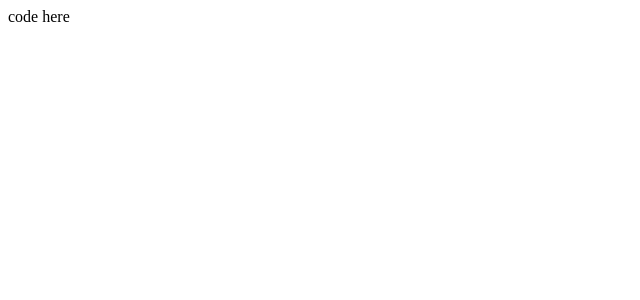
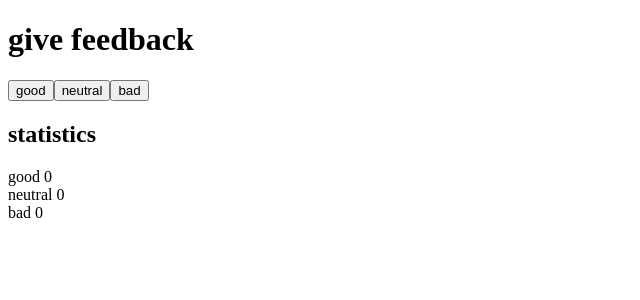
Before and after one commit to InstaFall/fsoSubmit, a React (Create React App) app in the folder part1/unicafe/: page / in a window 1280 px wide. Shown: the top 300 px of the page, without its empty margins (0-640 px from the left). Built offline with nearby package versions, Linux system fonts and the light colour scheme.

Commit message:
Commit exercise 1.6

```diff
--- a/part1/unicafe/src/App.js
+++ b/part1/unicafe/src/App.js
@@ -1,5 +1,21 @@
 import { useState } from 'react'
 
+// Button component
+const Button = ({ onClick, text }) => <button onClick={onClick}>{text}</button>
+
+// Header component
+const Header = ({ h, text }) => {
+  switch (h) {
+    case `h1`: return (<h1>{text}</h1>)
+    case `h2`: return (<h2>{text}</h2>)
+    case `h3`: return (<h3>{text}</h3>)
+    case `h4`: return (<h4>{text}</h4>)
+    case `h5`: return (<h5>{text}</h5>)
+    case `h6`: return (<h6>{text}</h6>)
+    default: return (<h1>Title</h1>)
+  }
+
+}
 const App = () => {
   // save clicks of each button to its own state
   const [good, setGood] = useState(0)
@@ -8,7 +24,14 @@ const App = () => {
 
   return (
     <div>
-      code here
+      <Header h='h1' text='give feedback' />
+      <Button onClick={() => setGood(good + 1)} text='good' />
+      <Button onClick={() => setNeutral(neutral + 1)} text='neutral' />
+      <Button onClick={() => setBad(bad + 1)} text='bad' />
+      <Header h='h2' text='statistics' />
+      good {good}<br />
+      neutral {neutral}<br />
+      bad {bad}
     </div>
   )
 }
```
